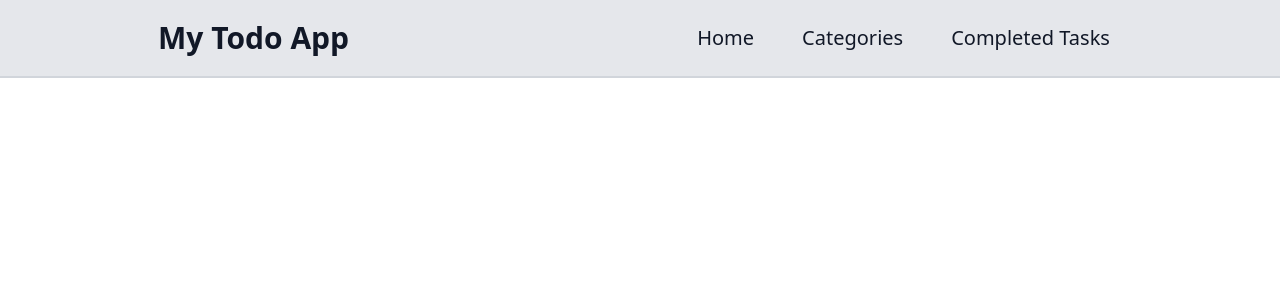
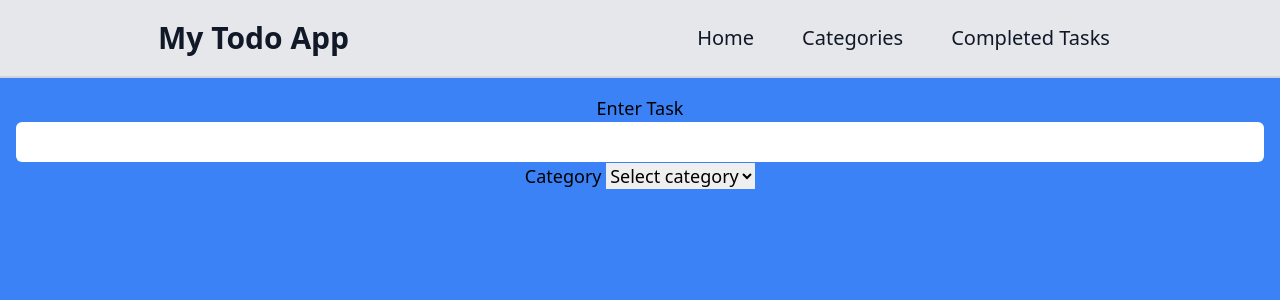
Before and after one commit to Riyaazct/todo-list-react, a React (Create React App) app in the folder client/: page / in a window 1280 px wide. Shown: the top 300 px of the page. Built offline with nearby package versions, Linux system fonts and the light colour scheme.

Commit message:
add input

```diff
--- a/client/src/components/Hero.js
+++ b/client/src/components/Hero.js
@@ -2,9 +2,25 @@ import React from "react";
 
 const Hero = () => {
   return (
-    <div>
-      <label htmlFor="input"></label>
-      <input type="text" id="input" />
+    <div className="h-screen w-auto p-4 bg-blue-500">
+      <div className="w-full h-full text-center">
+        <form>
+          <label className="text-lg" htmlFor="input">
+            Enter Task
+            <input
+              className="w-full h-10 rounded-md"
+              type="text"
+              id="input"
+            />
+            <label htmlFor="category">Category </label>
+            <select name="category" id=" category">
+              <option value="" disabled selected>
+                Select category
+              </option>
+            </select>
+          </label>
+        </form>
+      </div>
     </div>
   );
 };
```
